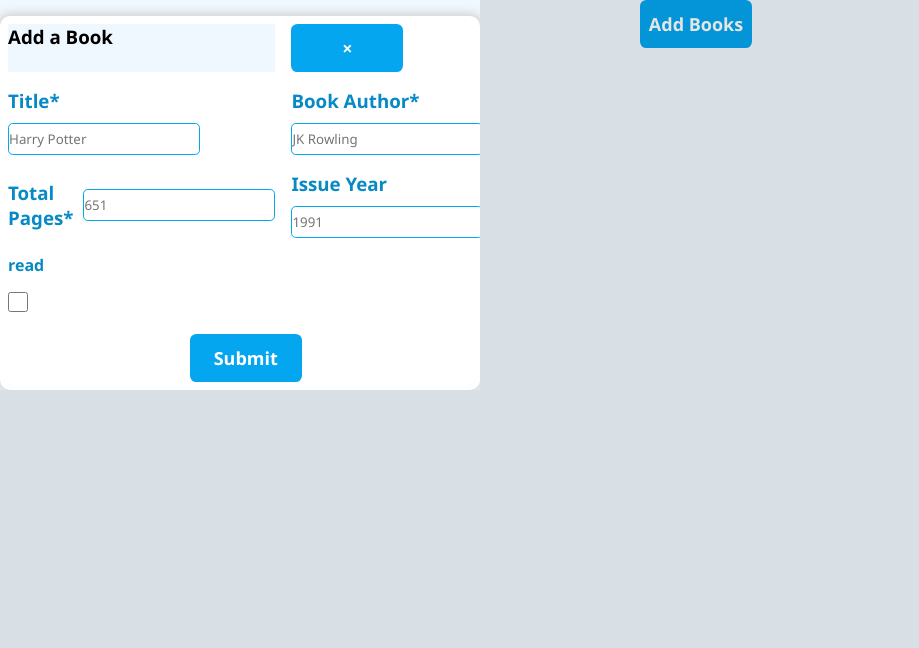
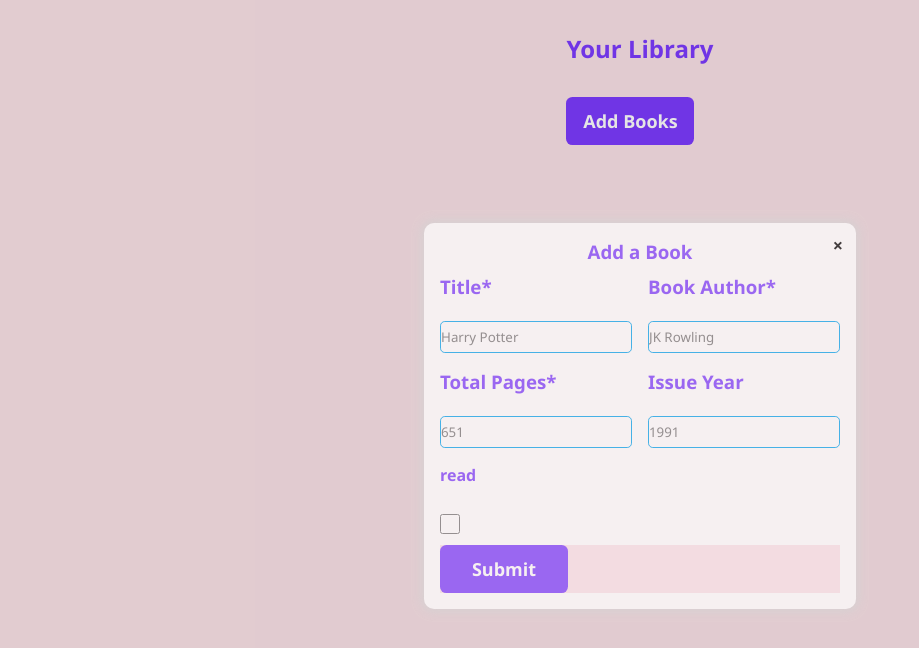
Before and after one commit to madhavjari/library, a plain HTML site: page index.html in a window 1280 px wide. Both pictures are taken after a click on the button "Add Books". Shown: the whole page, without its empty margins (0-919 px from the left). Drawn offline with Linux system fonts and the light colour scheme.

Commit message:
read/unread toggle and some css styling

```diff
--- a/index.html
+++ b/index.html
@@ -9,33 +9,33 @@
 <body>
 
     <div class="container">
+        <h2>Your Library</h2>
         <button id="add-book">Add Books</button>
-        <div class="display">
-            <h2>Library</h2>
-        </div>
         <dialog id="book-form">
             <form action="./submit" method="get">
+                <button id="close-button" type="button">&times;</button>
                 <h3>Add a Book</h3>
-                <button id="close-button" type="button">&times;</button>
+                <div class="input-container">
                     <div>
-                    <label for="title"><h3>Title*</h3></label>
+                        <label for="title"><h3>Title*</h3></label><br>
                         <input type="text" id="title" placeholder="Harry Potter" name="title" required>
                     </div>
                     <div>
-                    <label for="author"><h3>Book Author*</h3></label>
+                        <label for="author"><h3>Book Author*</h3></label><br>
                         <input type="text" id="author" placeholder="JK Rowling" name="author" required>
                     </div>
                     <div>
-                    <label for="pages"><h3>Total Pages*</h3></label>
+                        <label for="pages"><h3>Total Pages*</h3></label><br>
                         <input type="number" id="pages" placeholder="651" name="pages" required>
                     </div>
                     <div>
-                    <label for="issue"><h3>Issue Year</h3></label>
+                        <label for="issue"><h3>Issue Year</h3></label><br>
                         <input type="year" id="issue" placeholder="1991" name="issue">
                     </div>
                     <div>
-                    <label for="status"><h4>read</h4></label>
+                        <label for="status"><h4>read</h4></label><br>
                         <input type="checkbox" name="status" id="status">
+                    </div>
                 </div>
                 <div><button type="submit" class="submit">Submit</button></div>
                 </form>
--- a/script.js
+++ b/script.js
@@ -1,7 +1,8 @@
-const bookDisplay = document.querySelector('.display');
+//creating book container for book cards
+const mainContainer = document.querySelector('.container');
 const bookContainer = document.createElement('div');
 bookContainer.classList.add('book-container');
-bookDisplay.appendChild(bookContainer);
+mainContainer.appendChild(bookContainer);
 
 //function for taking user input and displaying in card form
 function createBookCard(id,title,author,pages,issue,status){
@@ -27,20 +28,25 @@ function createBookCard(id,title,author,pages,issue,status){
     card.appendChild(bookIssue);
 
     const statusButton = document.createElement('button');
+    statusButton.classList.add('status-button');
+    statusButton.textContent = status;
     card.appendChild(statusButton);
 
-    const bookStatus = document.createElement('h4');
-    bookStatus.textContent = status;
-    statusButton.appendChild(bookStatus);
+    //changing the status of book on click in array and display
+    statusButton.addEventListener('click',() =>{
+        const status = document.querySelector('#a'+id+'.card>.status-button');
+        if(status.textContent === 'Unread')status.textContent = 'Read';
+        else status.textContent = 'Unread';
+        const statusChange = myLibrary.find(book => book.id === id);
+        if(statusChange) statusChange.toogleStatus();
+    })
 
     const removeButton = document.createElement('button');
     removeButton.id = id;
+    removeButton.textContent = 'Remove';
     card.appendChild(removeButton);
 
-    const bookRemove = document.createElement('h4');
-    bookRemove.textContent = 'Remove';
-    removeButton.appendChild(bookRemove);
-
+    //deleting book on click in array and display
     removeButton.addEventListener('click',() => {
         const card = document.querySelector('#a'+id+'.card');
         console.log(card);
@@ -51,7 +57,6 @@ function createBookCard(id,title,author,pages,issue,status){
         if(index !== -1)myLibrary.splice(index,1);
     })
 }
-
 
 const myLibrary=[]; //for storing every book
 
@@ -65,13 +70,22 @@ function Book(id,title,author,pages,issue,status){
     this.status = status;
 }
 
+//book prototype for changing status
+Book.prototype.toogleStatus = function(){
+    if(this.status === 'Read') this.status = 'Unread';
+    else if(this.status === 'Unread') this.status = 'Read';
+    else this.status = 'Error';
+}
+
 //adding the user inputs in library array
 function addBookToLibrary(id,title,author,pages,issue,status){
     const book = new Book(id,title,author,pages,issue,status);
+    console.log(book.status);
     myLibrary.push(book);
     console.log(myLibrary);
     createBookCard(id,title,author,pages,issue,status);
 }
+
 const bookForm = document.getElementById('book-form');
 //form opens after clicking add button
 document.getElementById('add-book').addEventListener('click',() => {
@@ -84,16 +98,8 @@ const pagesInput = document.getElementById('pages');
 const issueInput = document.getElementById('issue');
 const statusInput = document.getElementById('status');
 
-bookForm.addEventListener('close',() =>{
-    titleInput.setAttribute('required', 'true');
-    authorInput.setAttribute('required', 'true');
-    pagesInput.setAttribute('required', 'true');
-})
-
+//form closes on clicking of button
 document.getElementById('close-button').addEventListener('click',() =>{
-    titleInput.removeAttribute('required');
-    authorInput.removeAttribute('required');
-    pagesInput.removeAttribute('required');
     bookForm.close();
 } )
 
--- a/style.css
+++ b/style.css
@@ -2,31 +2,126 @@
     margin:0;
     padding:0;
     box-sizing: border-box;
-    background-color: aliceblue;
+    background-color: var(--pink);
     font-family: 'Segoe UI', Tahoma, Geneva, Verdana, sans-serif;
 }
-
 :root{
     --blue: #05A6F0;
     --dark-blue: #0689c5;
+    --pink:#fbe3e8;
+    --green: #5cbdb9;
+    --purple: #7d3cff;
+    --dark-purple: #641bf8;
+}
+/* main container */
+.container{
+    margin-top: 2rem;
+    display: grid;
+    justify-content: center;
+    gap: 2rem;
 }
 
-.container{
+h2{
+    font-family: 'Times New Roman', Times, serif cursive;
+    color: var(--purple);
+}
+
+button{
+    color: white;
+    background-color: var(--purple);
+    font-weight: bold;
+    font-size: large;
+    width: 8rem;
+    height: 3rem;
+    border-radius: 0.4rem;
+    border:none;
+    cursor: pointer;
+}
+
+button:hover{
+    background-color: var(--dark-purple);
+}
+
+dialog{
+    border: none;
+    outline: none;
+}
+
+form{
+    position: fixed;
+    top: 50%;
+    left: 50%;
+    transform: translate(-50%, -50%);
+    background-color: white;
+    opacity: 0.7;
+    padding:1rem;
+    margin-top: 1rem;
+    box-shadow: 0 0 10px 3px lightgrey;
+    border-radius: 10px;
+}
+
+.input-container{
     display: grid;
     grid-template-columns: repeat(2,1fr);
-    justify-content:space-around;
+    justify-content: space-evenly;
+    gap:1rem;
+    background-color: inherit;
 }
 
-.display{
-    display:grid;
-    gap: 1rem;
-    font: var(--dark-blue);
-    grid-row:1/3;
+#close-button{
+    background-color: inherit;
+    color:black;
+    width:1rem;
+    height:1.2rem;
+    font-weight: bold;
+    position:absolute;
+    top:10px;
+    right:10px;
+}
+
+form>h3{
+    text-align: center;
+    color:var(--purple);
+    margin-bottom:10px;
+    background-color: inherit;
+}
+
+.input-container>div{
+    background-color: white;
+}
+
+form > div:last-child{
+    grid-column: 1/3;
+    justify-content: center;
+}
+
+form > div:nth-child(7){
+    display: flex;
+    justify-content: left;
+}
+
+#status{
+    width: 20px;
+}
+
+label > h3, h4{
+    background-color: white;
+    color: var(--purple);
+}
+
+input{
+    height: 2rem;
+    background-color: white;
+    width: 12rem;
+    border-radius: 0.3rem;
+    border: var(--blue) solid;
+    border-width: 1px;
 }
 
 .book-container{
+    text-align: left;
     display: grid;
-    grid-template-columns: repeat(auto-fit,220px);
+    grid-template-columns: repeat(auto-fit,300px);
     gap: 2rem;
 }
 
@@ -49,73 +144,3 @@
 .card > h4{
     grid-column: 1/3;
 }
-
-button{
-    color: white;
-    background-color: var(--blue);
-    font-weight: bold;
-    font-size: large;
-    width: 7rem;
-    height: 3rem;
-    border-radius: 0.4rem;
-    border:none;
-    cursor: pointer;
-}
-
-button:hover{
-    background-color: var(--dark-blue);
-}
-
-dialog{
-    border: none;
-    outline: none;
-}
-
-form{
-    background-color: white;
-    padding:0.5rem;
-    width: 30rem;
-    margin-top: 1rem;
-    box-shadow: 0 0 10px 3px lightgrey;
-    display: grid;
-    grid-template-columns: repeat(2,1fr);
-    justify-content: space-evenly;
-    border-radius: 10px;
-    gap:1rem;
-}
-
-form > div{
-    display: grid;
-    align-items: center;
-    justify-content: left;
-    background-color: white;
-    gap:10px;
-}
-
-form > div:last-child{
-    grid-column: 1/3;
-    justify-content: center;
-}
-
-form > div:nth-child(5){
-    display: flex;
-    justify-content: left;
-}
-
-#status{
-    width: 20px;
-}
-
-label > h3, h4{
-    background-color: white;
-    color: var(--dark-blue);
-}
-
-input{
-    height: 2rem;
-    background-color: white;
-    width: 12rem;
-    border-radius: 0.3rem;
-    border: var(--blue) solid;
-    border-width: 1px;
-}
```
Lines whose indentation alone changed are shown as unchanged.
